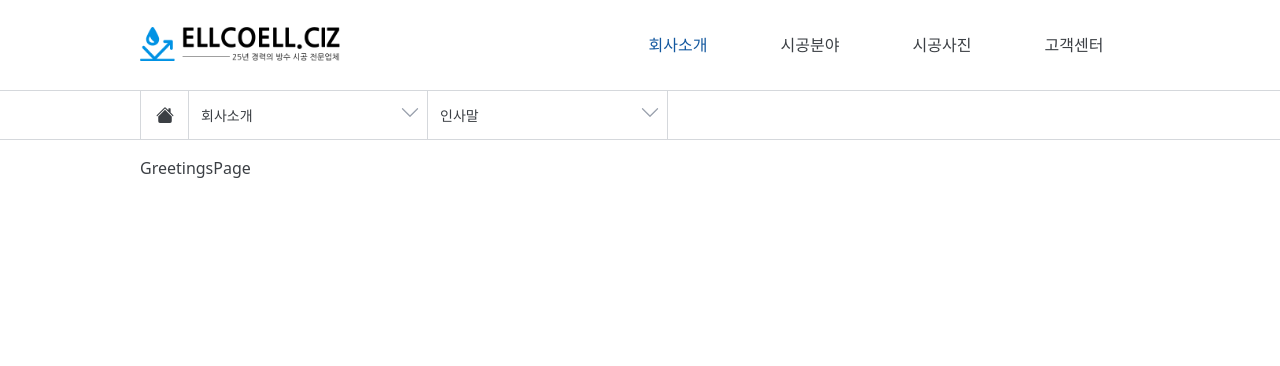
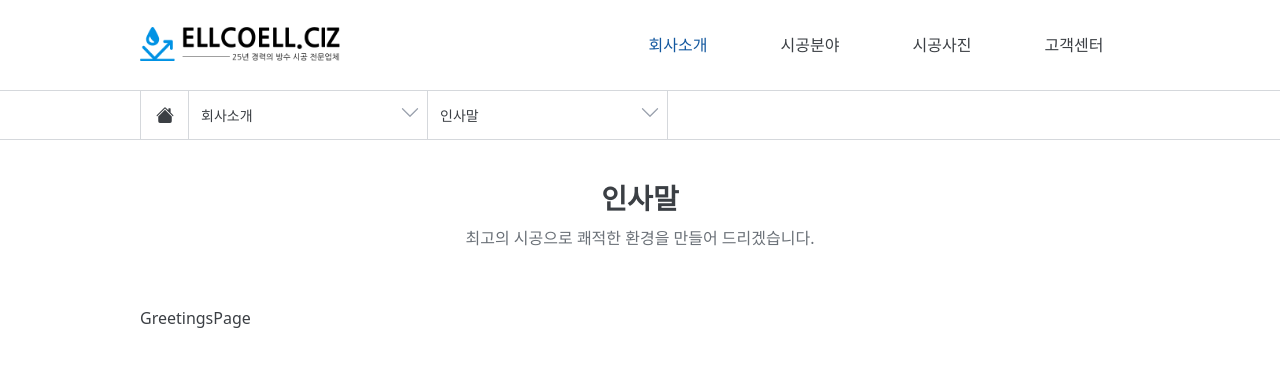
Before and after one commit to will-kim-querypie/bangsu-partner, a Next.js app: page /company/greetings in a window 1280 px wide. Shown: the top 366 px of the page. Built offline with nearby package versions, Linux system fonts and the light colour scheme.

Commit message:
feat: sub page hero

```diff
--- a/src/app/globals.css
+++ b/src/app/globals.css
@@ -31,6 +31,7 @@
   --border-color: var(--gray-100);
   --text-default: var(--gray-700);
   --text-static: var(--gray-900);
+  --text-secondary: var(--gray-500);
   --active-color: var(--brand-600);
   --active-secondary-color: var(--brand-100); /* on bg secondary */
   --hover-color: var(--brand-500);
--- a/src/app/layout.tsx
+++ b/src/app/layout.tsx
@@ -5,6 +5,7 @@ import { Metadata } from 'next';
 import { ReactNode } from 'react';
 import { Breadcrumb } from '@/shared/ui/breadcrumb';
 import { GNB } from '@/shared/ui/gnb';
+import { SubPageHero } from '@/shared/ui/sub-page-hero';
 
 export const metadata: Metadata = {
   title: '25년 경력의 방수 시공 전문업체, 엘코엘시즈',
@@ -19,6 +20,8 @@ export default function RootLayout({ children }: { children: ReactNode }) {
       <body>
         <GNB />
         <Breadcrumb />
+        <SubPageHero />
+
         {children}
       </body>
     </html>
--- a/src/shared/ui/breadcrumb/breadcrumb-desktop.component.tsx
+++ b/src/shared/ui/breadcrumb/breadcrumb-desktop.component.tsx
@@ -1,9 +1,9 @@
 import Link from 'next/link';
 import { usePathname, useRouter } from 'next/navigation';
 import { HouseFill } from 'react-bootstrap-icons';
-import getSubRoutesViewModel, { getPageInfo } from '@/shared/config/sub-routes';
-import { Listbox } from '@/shared/ui/listbox';
 import styles from './breadcrumb-desktop.module.css';
+import getSubRoutesViewModel, { getPageInfo } from '../../config/sub-routes';
+import { Listbox } from '../listbox';
 
 const subRoutes = getSubRoutesViewModel('breadcrumb-desktop');
 
--- /dev/null
+++ b/src/shared/ui/sub-page-hero/index.ts
@@ -0,0 +1 @@
+export { default as SubPageHero } from './sub-page-hero.component';
--- /dev/null
+++ b/src/shared/ui/sub-page-hero/sub-page-hero.component.tsx
@@ -0,0 +1,23 @@
+'use client';
+
+import { usePathname } from 'next/navigation';
+import styles from './sub-page-hero.module.css';
+import { getPageInfo } from '../../config/sub-routes';
+import { Typography } from '../typography';
+
+export default function SubPageHero() {
+  const pathname = usePathname();
+  const pageInfo = getPageInfo(pathname);
+
+  if (pathname === '/') return null;
+  return (
+    <div className={styles.container}>
+      <Typography type="title1" as="h1">
+        {pageInfo.child.label}
+      </Typography>
+      <Typography type="detail1" as="p" className={styles.subText}>
+        최고의 시공으로 쾌적한 환경을 만들어 드리겠습니다.
+      </Typography>
+    </div>
+  );
+}
--- /dev/null
+++ b/src/shared/ui/sub-page-hero/sub-page-hero.module.css
@@ -0,0 +1,17 @@
+.container {
+  display: none;
+  text-align: center;
+  max-width: var(--max-width);
+  padding: 40px var(--padding-x);
+  margin: 0 auto;
+}
+@media screen and (min-width: 1000px) {
+  .container {
+    display: block;
+  }
+}
+
+.subText {
+  color: var(--text-secondary);
+  margin-top: 0.6em;
+}
```
